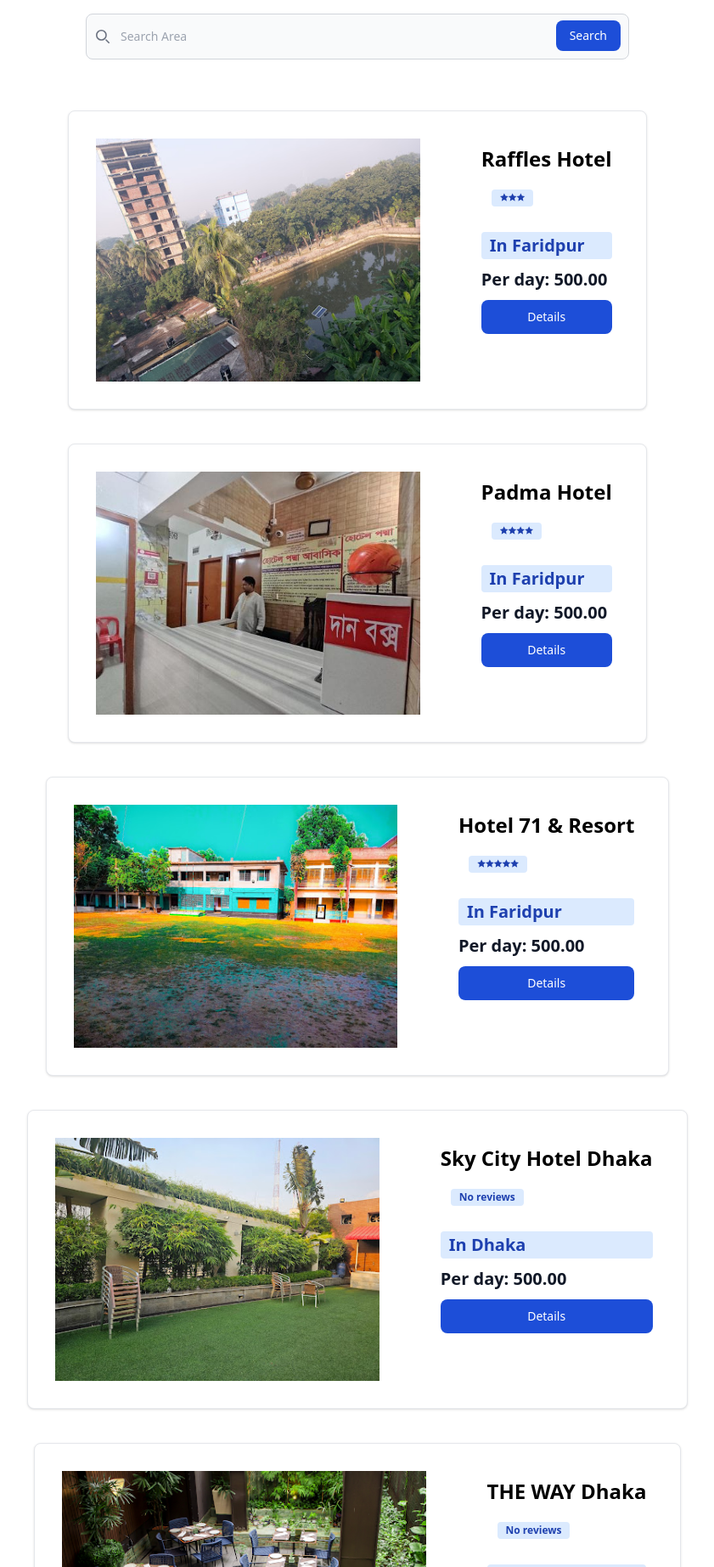
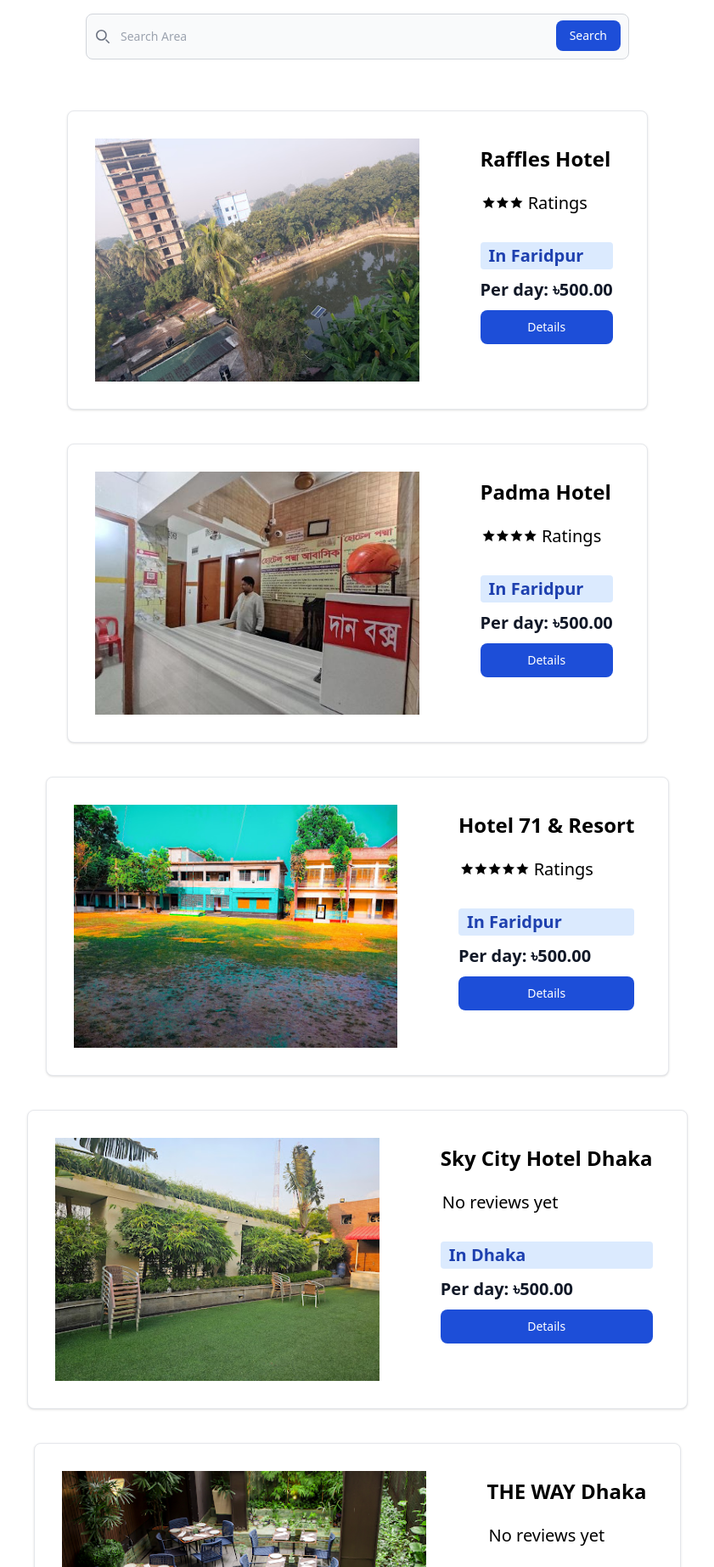
Before and after one commit to Obaidur1/royal-hotels, a Django app: page / in a window 1280 px wide. Shown: the part 69-1913 px from the top of the page at 85% size, without its empty margins (219-1060 px from the left). Run offline with Django 4.2, Linux system fonts and the light colour scheme; data comes from the database, SQL or seed files in the repository; both versions use the stored data as it was after the commit; some libraries are stand-ins or nearby versions.

Commit message:
Small Changes

```diff
--- a/home/templatetags/my_filters.py
+++ b/home/templatetags/my_filters.py
@@ -7,6 +7,6 @@
 @register.filter(name="stars")
 def stars(value):
     if value == 0:
-        return "No reviews"
-    star = "&#128970;" * value
+        return "No reviews yet"
+    star = "&#128970;" * value + " Ratings"
     return mark_safe(star)
--- a/templates/index.html
+++ b/templates/index.html
@@ -37,16 +37,16 @@
         </a>
         <div class="p-10 flex flex-col gap-y-2.5">
             <h2 class="text-2xl font-semibold">{{ hotel.name }}</h2>
-            <div class="mt-2.5 mb-5 flex">
-                <span
-                    class="bg-blue-100 text-blue-800 text-xs font-semibold mr-2 px-2.5 py-0.5 rounded  ml-3">{{hotel.average_rating|stars}}</span>
+            <div class="mt-2.5 mb-5 flex rounded border-gray-300 p-0.5 text-xl">
+                {{hotel.average_rating|stars}}
+
 
             </div>
             <h4 class="bg-blue-100 text-blue-800 text-xl font-semibold  px-2.5 py-0.5 rounded">In
                 {{hotel.address}}</h4>
 
             <div class="flex items-center justify-between">
-                <span class="text-xl font-bold text-gray-900 ">Per day: {{hotel.cost_per_day}}</span>
+                <span class="text-xl font-bold text-gray-900 ">Per day: &#2547;{{hotel.cost_per_day}} </span>
 
             </div>
             <a href="{% url 'hotel_detail' hotel.id %}"
```
Also changed, not shown: db.sqlite3.
